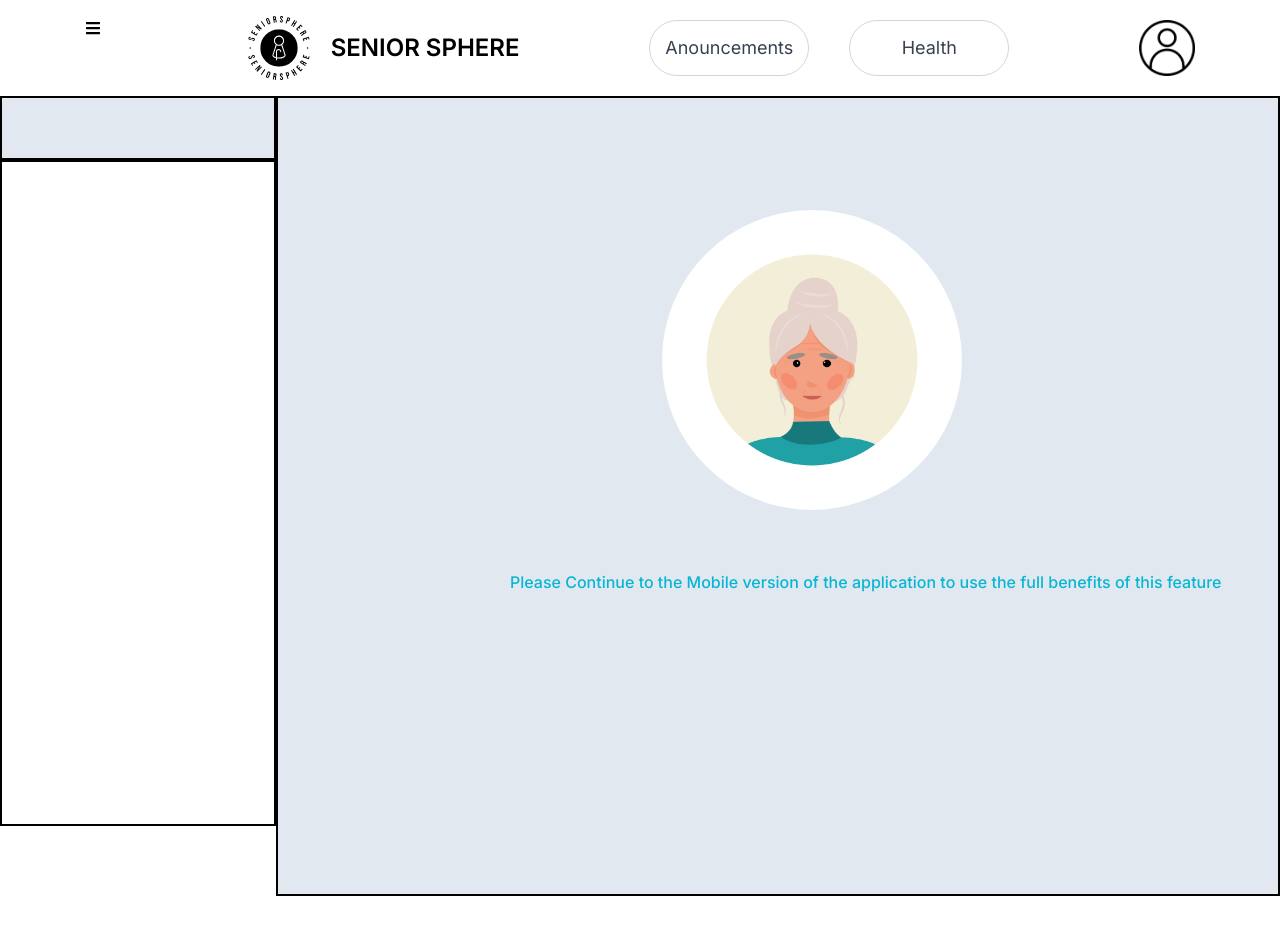
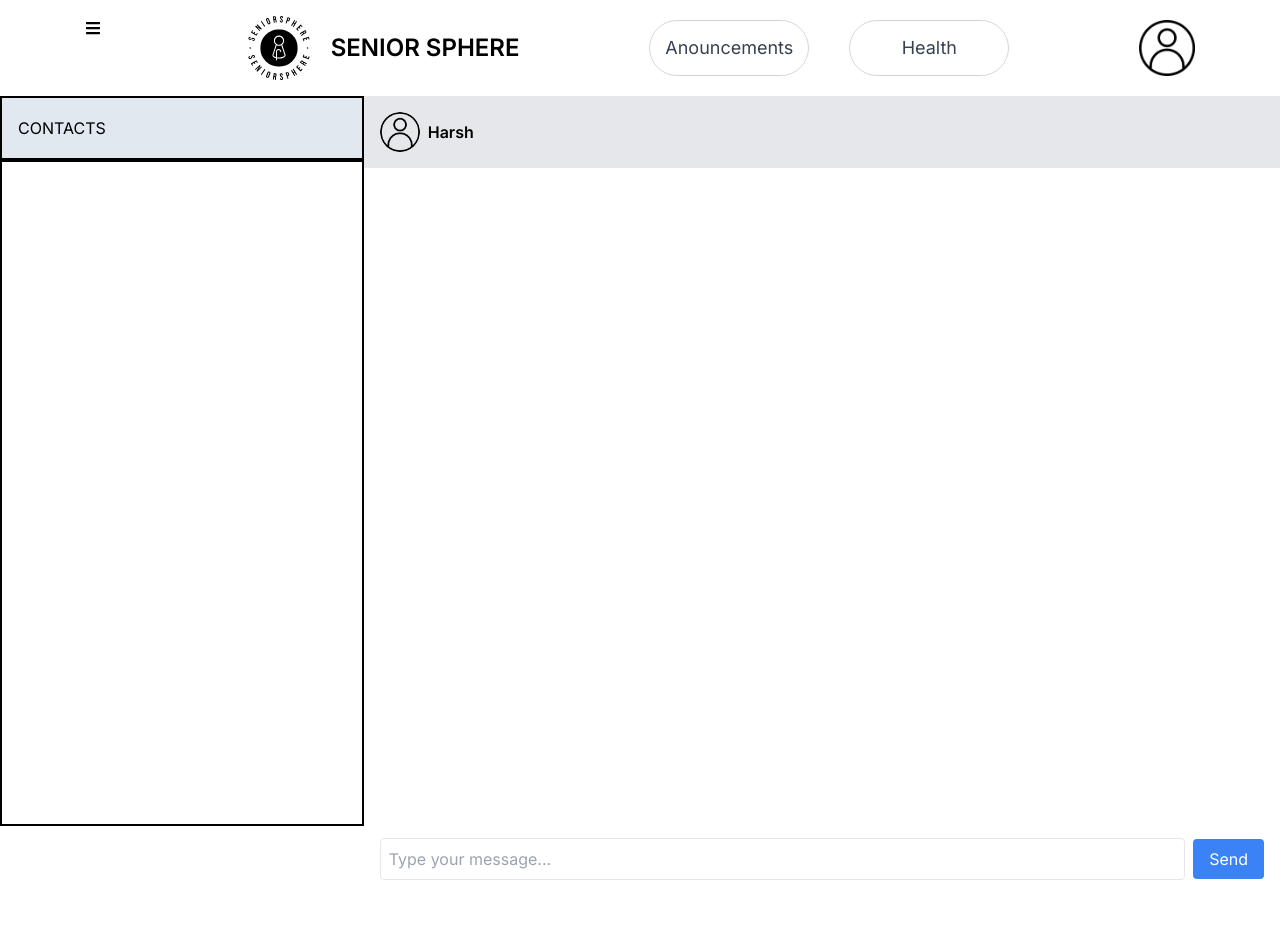
Before and after one commit to Rushikesh-24/SeniorSphere, a Next.js app in the folder Frontend/: page /Social in a window 1280 px wide. Shown: the top 952 px of the page. Built offline with nearby package versions, Linux system fonts and the light colour scheme.

Commit message:
updated chat section

```diff
--- a/Frontend/app/components/ChatList.jsx
+++ b/Frontend/app/components/ChatList.jsx
@@ -6,7 +6,7 @@ const Chatlist = () => {
       <>
       <ChatlistHeader />
       <div className=' border-l-neutral-900 h-20 w-20'>
-        Luffy
+
       </div>
       <SearchBar />
       <List />
--- a/Frontend/app/components/ChatListHeader.jsx
+++ b/Frontend/app/components/ChatListHeader.jsx
@@ -5,7 +5,7 @@ const ChatListHeader = () => {
     <div className='h-16 bg-slate-200 pr-64 flex px-4 py-3 justify-between items-center chat'>
 
          <div className='cursor-pointer'>
-
+            <p>CONTACTS</p>
          </div>
          <div className='flex gap-6'>
 
--- a/Frontend/app/components/Empty.jsx
+++ b/Frontend/app/components/Empty.jsx
@@ -1,13 +1,69 @@
-import React from 'react'
-import Image from 'next/image'
+"use client"
+import React, { useState } from 'react';
 
-const Empty = () => {
+const ChatComponent = () => {
+  const [message, setMessage] = useState('');
+  const [messages, setMessages] = useState([]);
+
+  const handleSendMessage = () => {
+    if (message.trim() === '') {
+      return; // Don't send empty messages
+    }
+
+    setMessages([...messages, { text: message, sender: { name: '', profilePicture: '' } }]);
+    setMessage('');
+  };
+
+  // Dummy data for the sender information if no messages received
+  const defaultSender = { name: 'Harsh', profilePicture: '/Assets/pp.png' };
+
   return (
-    <div className='border-1 chat border-cyan-800 w-full bg-slate-200'>
-        <Image className=' mt-28  rounded-full justify-center items-center ml-96' src='/oldage.jpg' alt='avatar' height={300} width={300} />
-        <h1 className=' ml-48 mt-10 text-base font-medium text-cyan-500 align-middle pt-5 pl-10'>Please Continue to the Mobile version of the application to use the full benefits of this feature</h1>
+    <div className="flex flex-col h-screen w-screen">
+       <div className="flex flexc items-center p-4 bg-gray-200">
+        <img
+          src={messages.length > 0 ? messages[messages.length - 1].sender.profilePicture : defaultSender.profilePicture}
+          alt="Profile"
+          className="w-10 h-10 rounded-full mr-2"
+        />
+        <div>
+          <div className="font-semibold">
+            {messages.length > 0 ? messages[messages.length - 1].sender.name : defaultSender.name}
+          </div>
+          {/* You can add more information about the sender here */}
+        </div>
+      </div>
+      <div className="flex flex-col h-full">
+        <div className="flex-1 overflow-y-auto px-4 py-2 w-full flex flex-col-reverse">
+          {messages.map((msg, index) => (
+            <div
+              key={index}
+              className={`text-white p-2 rounded mt-3 ${
+                msg.sender.name === 'User' ? 'bg-blue-500 ml-auto' : 'bg-gray-500'
+              }`}
+            >
+              {msg.text}
+            </div>
+          ))}
+        </div>
+        <div className="flex items-center p-4">
+          <input
+            type="text"
+            value={message}
+            onChange={(e) => setMessage(e.target.value)}
+            placeholder="Type your message..."
+            className="flex-1 p-2 rounded border"
+          />
+          <button
+            onClick={handleSendMessage}
+            className="ml-2 px-4 py-2 bg-blue-500 text-white rounded"
+          >
+            Send
+          </button>
+        </div>
+      </div>
+
     </div>
-  )
-}
+  );
+};
 
-export default Empty
+export default ChatComponent;
--- a/Frontend/app/components/SearchBar.jsx
+++ b/Frontend/app/components/SearchBar.jsx
@@ -0,0 +1,9 @@
+import React from 'react'
+
+const SearchBar = () => {
+  return (
+    <div>SearchBar</div>
+  )
+}
+
+export default SearchBar
```
